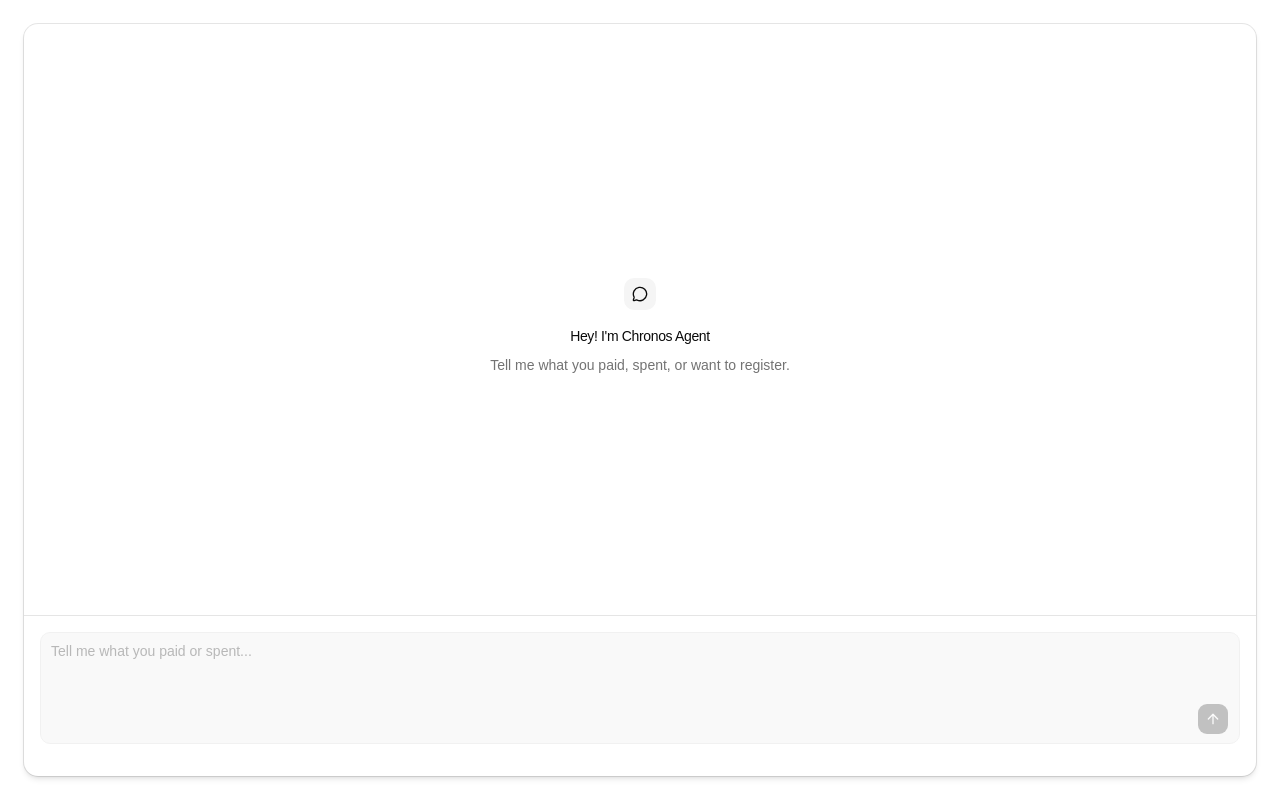
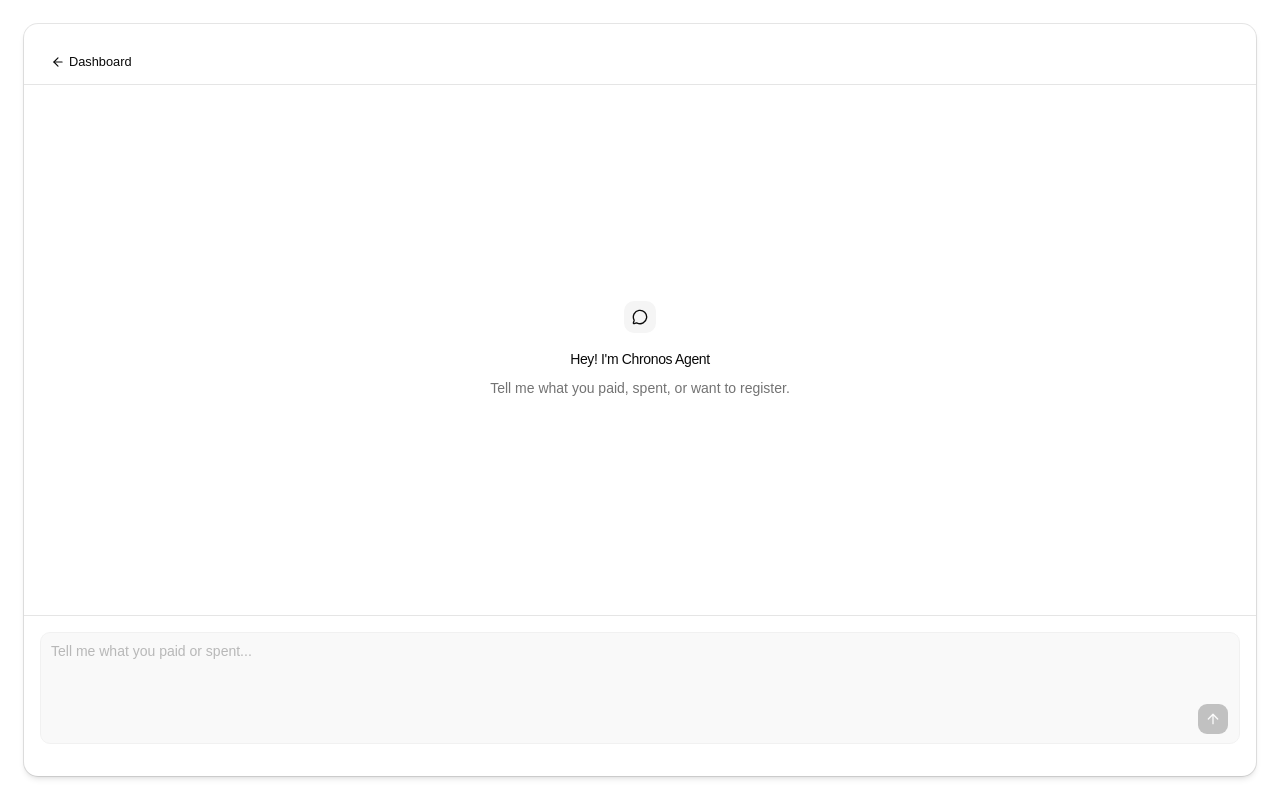
Before and after one commit to rafabcanedo/chronos-agent, a React (Vite) app in the folder chronos-web/: page /chat in a window 1280 px wide. Built offline with nearby package versions, Linux system fonts and the light colour scheme.

Commit message:
feat: create a component for chat route

```diff
--- /dev/null
+++ b/chronos-web/src/components/chat/header/index.tsx
@@ -0,0 +1,14 @@
+import { Link } from 'react-router'
+import { ArrowLeftIcon } from 'lucide-react'
+import { Button } from '@/components/ui/button'
+
+export function ChatHeader() {
+  return (
+    <div className="flex items-center px-4 py-2 border-b">
+      <Button variant="ghost" size="sm" render={<Link to="/dashboard" />}>
+        <ArrowLeftIcon />
+        Dashboard
+      </Button>
+    </div>
+  )
+}
--- a/chronos-web/src/pages/chat/index.tsx
+++ b/chronos-web/src/pages/chat/index.tsx
@@ -2,6 +2,7 @@ import { useRef, useState } from 'react'
 import { ArrowUpIcon } from 'lucide-react'
 import { useChatHistory } from '@/hooks/useChatHistory'
 import { ChatEmptyState } from '@/components/chronos/chat-empty-state'
+import { ChatHeader } from '@/components/chat/header'
 import { Card, CardContent } from '@/components/ui/card'
 import { Bubble, BubbleContent } from '@/components/ui/bubble'
 import { InputGroup, InputGroupAddon, InputGroupButton, InputGroupTextarea } from '@/components/ui/input-group'
@@ -27,6 +28,7 @@ export default function Chat() {
       <div className="h-screen p-6">
         <Card className="w-full h-full shadow-md">
           <CardContent className="flex flex-col h-full p-0">
+            <ChatHeader />
             <div className="flex-1 min-h-0">
               {messages.length === 0 ? (
                 <ChatEmptyState />
```
